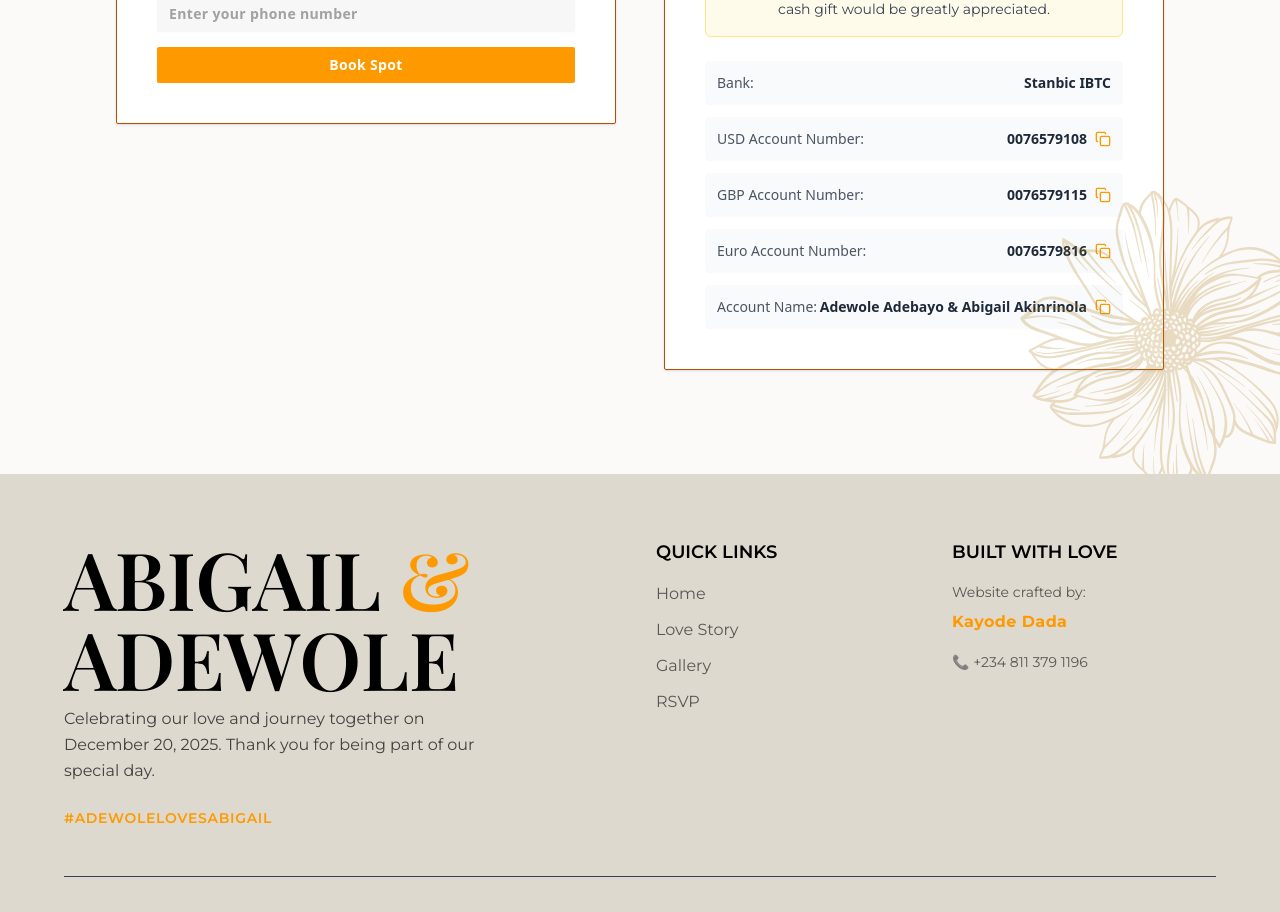
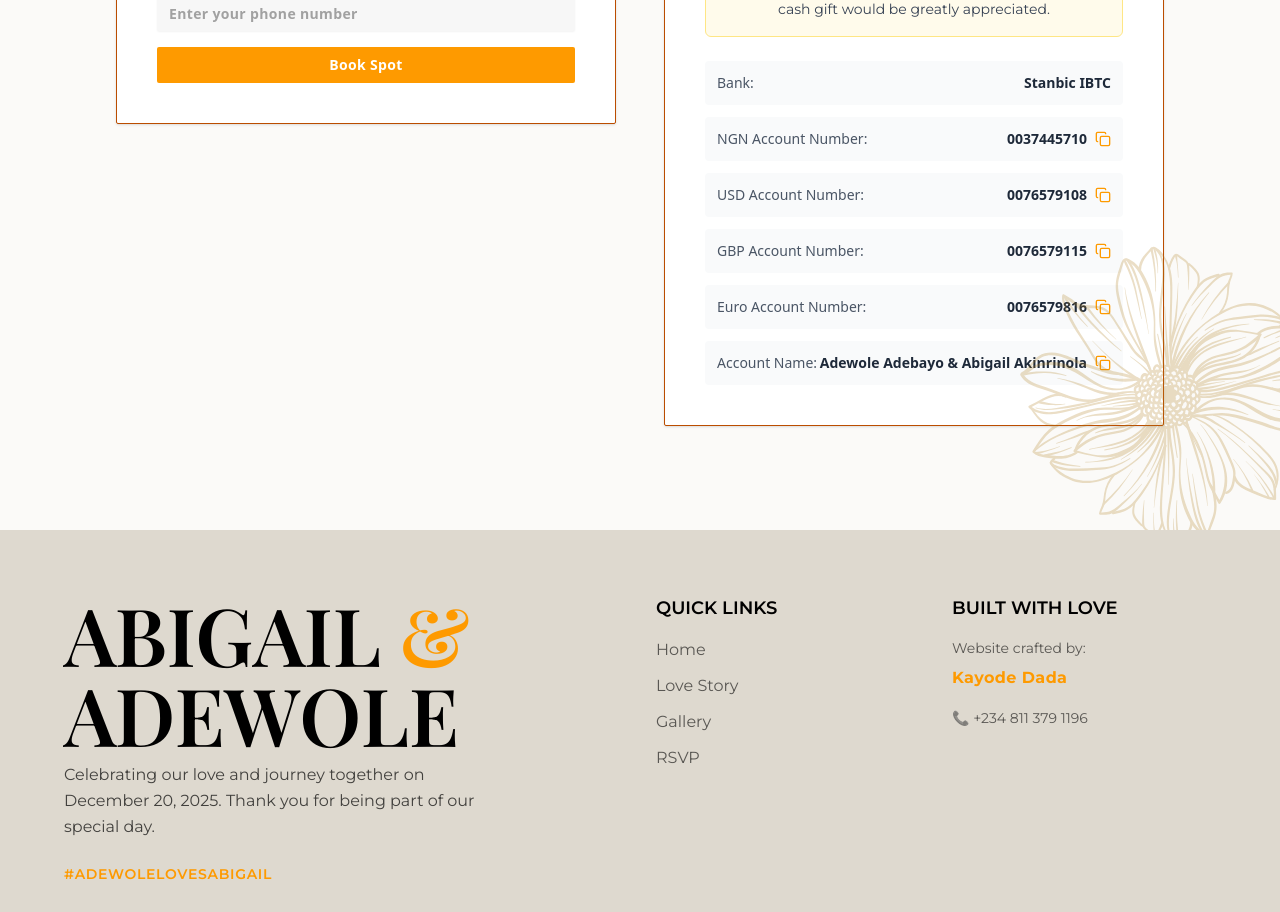
Before and after one commit to KAYZI2HIGH/seun-wed-abigail, a Next.js app: page / in a window 1280 px wide. Shown: the part 6060-6972 px from the top of the page. Built offline with nearby package versions, Linux system fonts and the light colour scheme; a web font is replaced by a local one.

Commit message:
added naira account in rsvp gift section

```diff
--- a/src/components/sections/RSVPSection.tsx
+++ b/src/components/sections/RSVPSection.tsx
@@ -432,6 +432,28 @@ const RSVPSection = () => {
                 onClick={() => copyToClipboard("0076579108")}
               >
                 <span className="text-sm font-medium text-gray-600">
+                  NGN Account Number:
+                </span>
+                <div className="flex items-center gap-2">
+                  <span className="font-semibold text-gray-800 text-sm">
+                    0037445710
+                  </span>
+                  <button className="text-amber-500 hover:text-amber-600 text-xs">
+                    {copied ?
+                      <CheckCheck
+                        size={16}
+                        className="text-green-400"
+                      />
+                    : <Copy size={16} />}
+                  </button>
+                </div>
+              </div>
+
+              <div
+                className="flex flex-col sm:flex-row sm:items-center justify-between p-3 bg-gray-50 rounded cursor-pointer hover:bg-gray-100 transition-colors"
+                onClick={() => copyToClipboard("0076579108")}
+              >
+                <span className="text-sm font-medium text-gray-600">
                   USD Account Number:
                 </span>
                 <div className="flex items-center gap-2">
```
